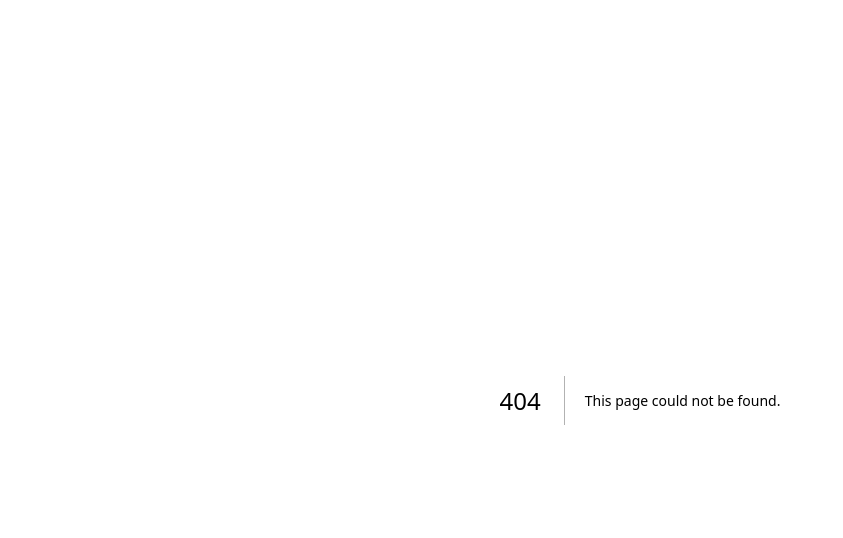
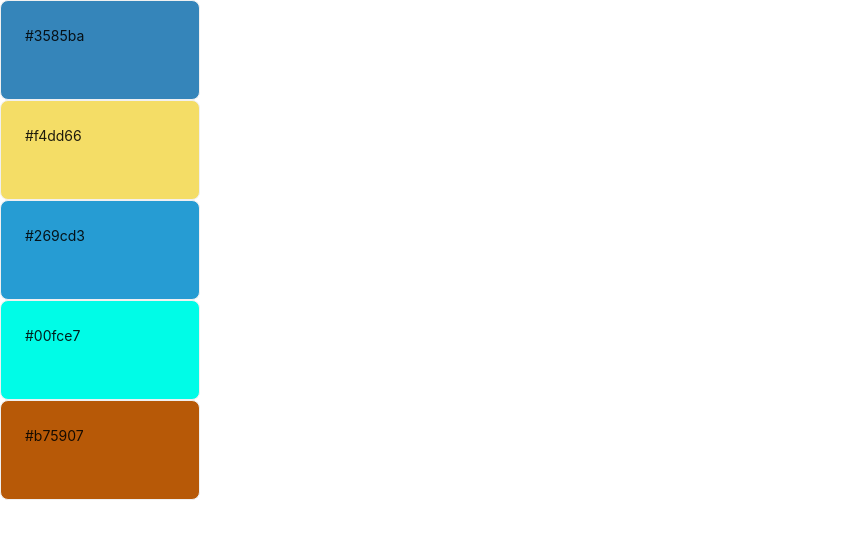
Before and after one commit to nanareyes/next-antd-ts-starter, a Next.js app: page /mentoring/session04 in a window 1280 px wide. Before the commit this address had no page. Shown: the top 538 px of the page, without its empty margins (0-843 px from the left). Built offline with nearby package versions, Linux system fonts and the light colour scheme.

Commit message:
initial files for session 04

```diff
--- /dev/null
+++ b/pages/mentoring/session04/ColorBoxes.tsx
@@ -0,0 +1,25 @@
+import React from "react";
+import { Card } from "antd";
+
+type Props = {
+  colors: string[];
+};
+const ColorBoxes: React.FC<Props> = ({ colors }) => {
+  return (
+    <>
+      {colors.map((color) => {
+        return (
+          // TODO: Convertir el Card en un componente que reciba un color como propiedad
+          <Card
+            key={color}
+            style={{ width: 200, height: 100, background: `${color}` }}
+          >
+            <span>{color}</span>
+          </Card>
+        );
+      })}
+    </>
+  );
+};
+
+export default ColorBoxes;
--- /dev/null
+++ b/pages/mentoring/session04/index.tsx
@@ -0,0 +1,30 @@
+import React, { useEffect, useState } from "react";
+import randomColor from "randomcolor";
+import ColorBoxes from "./ColorBoxes";
+
+const Session03Page: React.FC = () => {
+  const [colors, setColors] = useState<string[]>([]);
+
+  useEffect(() => {
+    setColors(generateRandomColors());
+  }, []);
+
+  const generateRandomColors = () => {
+    return Array(5)
+      .fill(null)
+      .map((_) => randomColor());
+  };
+
+  return (
+    <>
+      {/**
+       * TODO: Adicionar un botón con el label "Update colors". Al darle clic debe generar unos nuevos colores random
+       * TODO: Adicionar un botón con el label "New color". Al darle clic se debe crear una nueva caja de color al final de las existentes
+       *
+       */}
+      <ColorBoxes colors={colors} />
+    </>
+  );
+};
+
+export default Session03Page;
```
